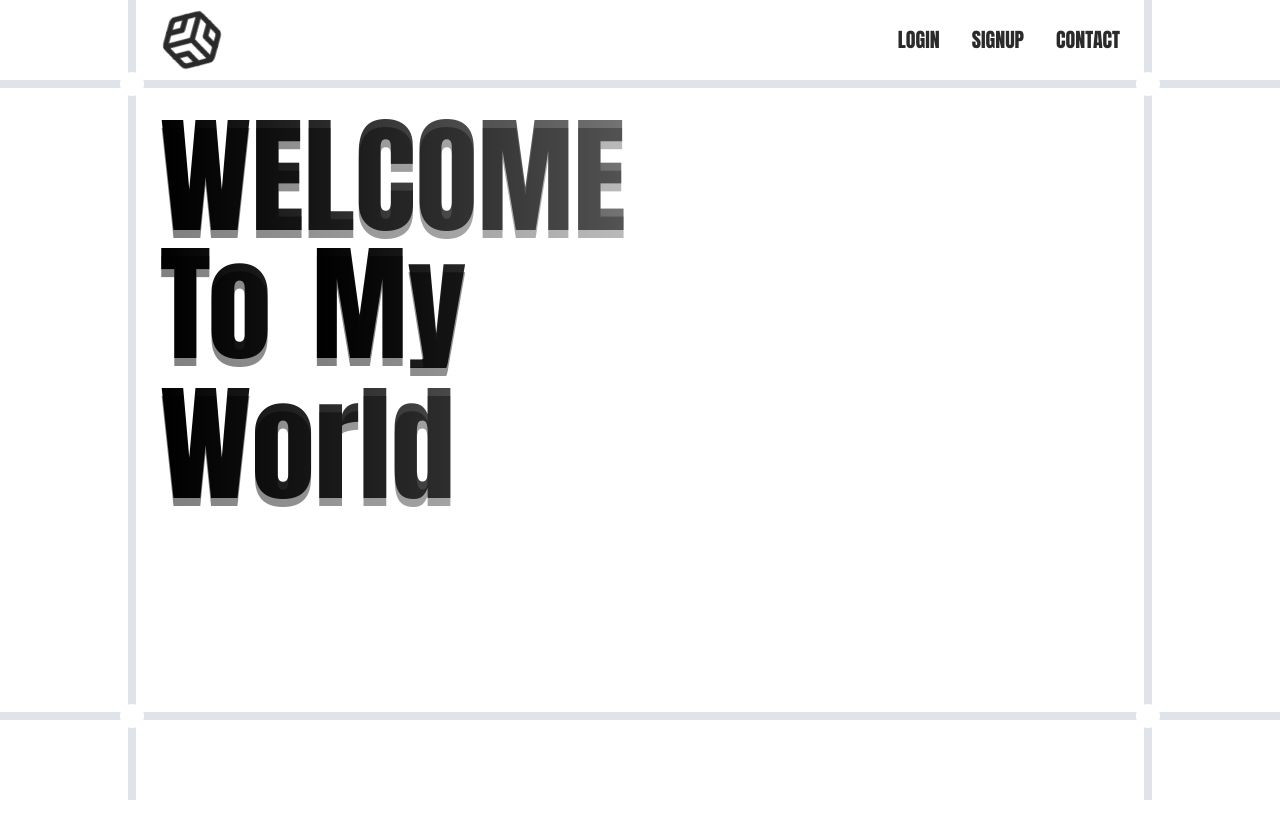
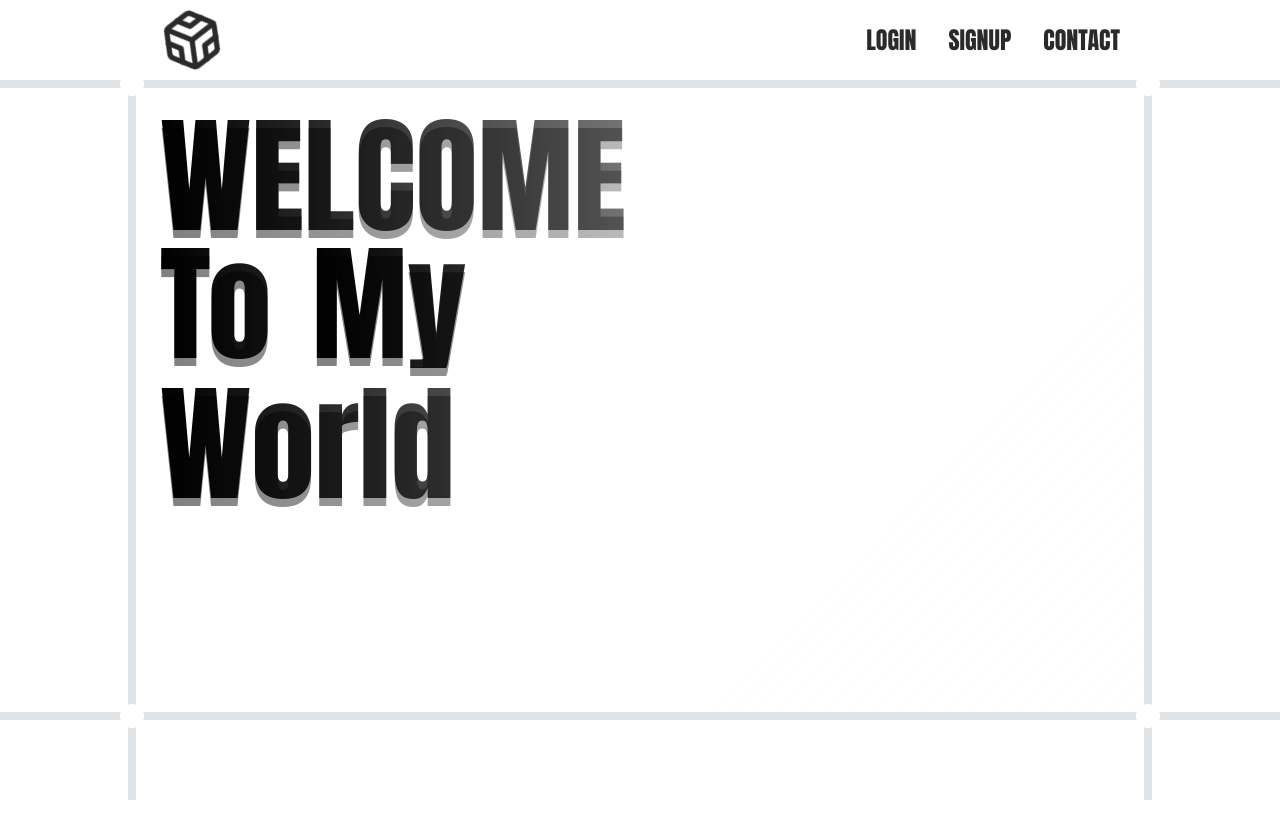
Before and after one commit to ariankheradmand/GSAP-Practice, a Next.js app: page /BackGroundPath in a window 1280 px wide. Shown: the top 838 px of the page. Built offline with nearby package versions, Linux system fonts and the light colour scheme.

Commit message:
minor changes

```diff
--- a/app/BackGroundPath/page.js
+++ b/app/BackGroundPath/page.js
@@ -35,7 +35,10 @@ function page() {
   });
 
   return (
-    <div className="flex items-center justify-center mb-600 ">
+    <div
+      suppressHydrationWarning={true}
+      className="flex items-center justify-center mb-600 "
+    >
       <BackGroundPath />
       <BGPNavBar />
       <div className="text-white h-screen w-full flex items-center justify-center fixed top-0 ">
--- a/app/globals.css
+++ b/app/globals.css
@@ -45,3 +45,9 @@ body {
 .py-6m {
  padding : 18px 0px ;
 }
+
+.nextjs-portal,
+[data-nextjs-dialog-root],
+[data-nextjs-dialog-overlay] {
+  display: none !important;
+}
--- a/app/layout.js
+++ b/app/layout.js
@@ -1,4 +1,4 @@
-import { Geist, Geist_Mono , Roboto , Rubik, Anton} from "next/font/google";
+import { Geist, Geist_Mono, Roboto, Rubik, Anton } from "next/font/google";
 import "./globals.css";
 
 const geistRubic = Rubik({
@@ -17,7 +17,7 @@ const geistAnton = Anton({
 const geistRoboto = Roboto({
   variable: "--font-geist-roboto",
   subsets: ["latin"],
-})
+});
 const geistMono = Geist_Mono({
   variable: "--font-geist-mono",
   subsets: ["latin"],
@@ -32,7 +32,7 @@ export default function RootLayout({ children }) {
   return (
     <html lang="en">
       <body
-        suppressHydrationWarning="true"
+        suppressHydrationWarning
         className={` ${geistRoboto.variable} ${geistRubic.variable} ${geistAnton.variable} font-roboto antialiased`}
       >
         {children}
--- a/components/BGPNavBar.js
+++ b/components/BGPNavBar.js
@@ -1,4 +1,4 @@
-"use client"
+"use client";
 
 import { useGSAP } from "@gsap/react";
 import gsap from "gsap";
@@ -11,25 +11,25 @@ function BGPNavBar() {
       ".main",
       {
         borderRadius: "100%",
-        rotate:0,
-        top:0,
+        rotate: 0,
+        top: 0,
         height: "0px",
         width: "0px",
       },
       {
         borderRadius: "0%",
-        duration: 2,
-        rotate:360,
+        duration: 1.3,
+        rotate: 360,
         top: "30%",
         height: "30px",
         width: "30px",
-        ease: "elastic"
+        ease: "elastic",
       }
     );
-    gsap.to(".main" , {scale: 90 , delay: 2, duration: .6})
+    gsap.to(".main", { scale: 90, delay: 1.3, duration: 0.6 });
 
-    gsap.to(".logo" , {opacity: 1 , delay:2.5})
-    gsap.to(".logo" , {rotate:360 , delay:2.6 , repeat: -1, duration: 10})
+    gsap.to([".logo", ".buttons"], { opacity: 1, delay: 1.6 , stagger: 0.4 });
+    gsap.to(".logo", { rotate: 360, delay: 1.8, repeat: -1, duration: 10 });
   }, []);
 
   return (
@@ -37,9 +37,18 @@ function BGPNavBar() {
       <div className="main  bg-white absolute"></div>
       <Codesandbox className="logo opacity-0 color-black z-11 size-16 left-8 absolute" />
       <div className=" absolute right-8 flex items-center justify-center gap-8 font-Anton ">
-             <button className="text-xl">LOGIN</button>
-             <button className="text-xl">SIGNUP</button>
-             <button className="text-xl">CONTACT</button>
+        <button className="buttons opacity-0 text-2xl cursor-pointer z-10 group flex items-center justify-start relative">
+          <span className="w-0 group-hover:w-full h-px bg-one absolute -bottom-1 transition-all duration-300"></span>
+          LOGIN
+        </button>
+        <button className="buttons opacity-0 text-2xl cursor-pointer z-10 group flex items-center justify-start relative">
+          <span className="w-0 group-hover:w-full h-px bg-one absolute -bottom-1 transition-all duration-300"></span>
+          SIGNUP
+        </button>
+        <button className="buttons opacity-0 text-2xl cursor-pointer z-10 group flex items-center justify-start relative">
+          <span className="w-0 group-hover:w-full h-px bg-one absolute -bottom-1 transition-all duration-300"></span>
+          CONTACT
+        </button>
       </div>
     </div>
   );
--- a/components/BackGroundPath.js
+++ b/components/BackGroundPath.js
@@ -75,7 +75,7 @@ function BackGroundPath() {
   }, []);
 
   return (
-  <div className="fixed w-full h-screen top-0 z-20 scroll-container">
+  <div className="fixed w-full h-screen top-0 z-10 scroll-container">
 
         <div className="vertical bg-gray-400/30 w-2 absolute left-[10%]"></div>
         <div className="vertical bg-gray-400/30 w-2 absolute right-[10%]"></div>
--- a/next.config.mjs
+++ b/next.config.mjs
@@ -1,4 +1,7 @@
+// next.config.mjs
 /** @type {import('next').NextConfig} */
-const nextConfig = {};
+const nextConfig = {
+  devIndicators: false,
+};
 
 export default nextConfig;
--- a/package.json
+++ b/package.json
@@ -3,7 +3,7 @@
   "version": "0.1.0",
   "private": true,
   "scripts": {
-    "dev": "next dev --turbopack",
+    "dev": "next dev ",
     "build": "next build",
     "start": "next start",
     "lint": "next lint"
```
